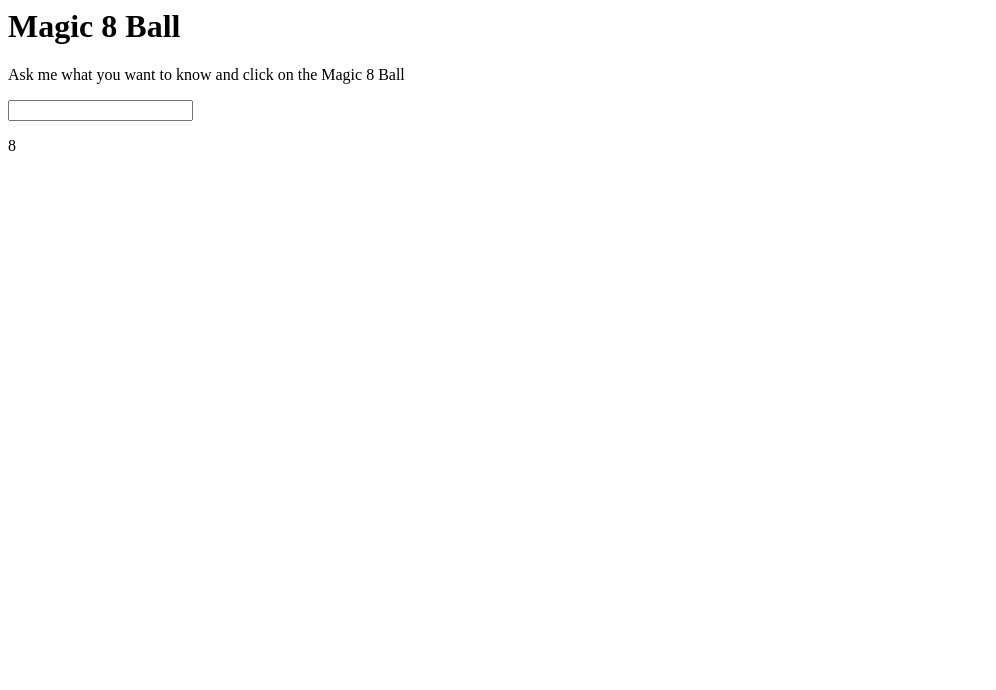
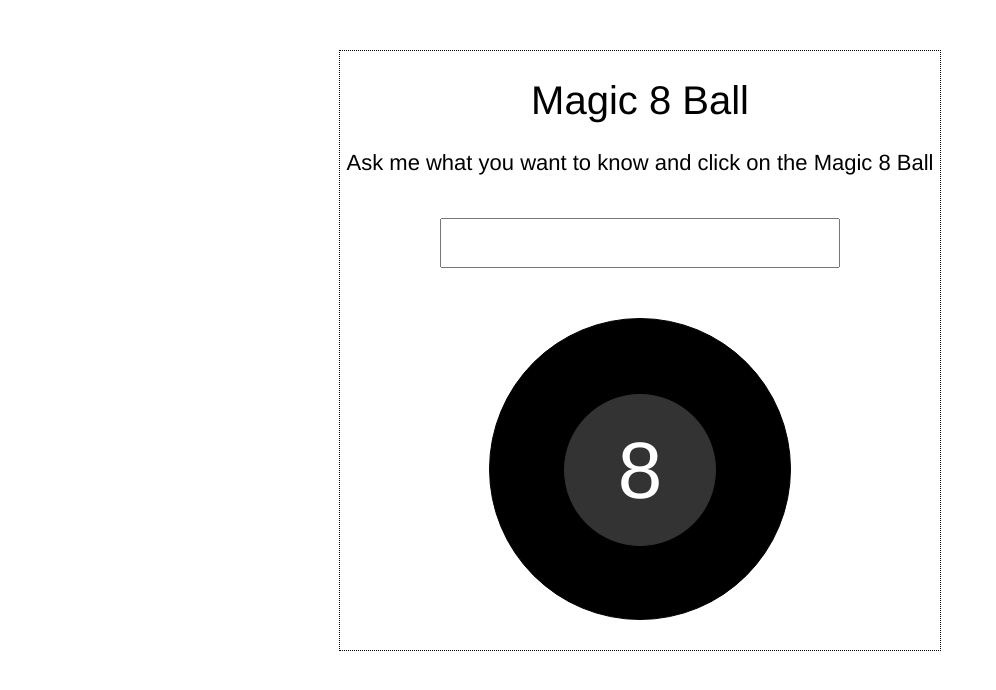
Before and after one commit to chrispy623/magic8ball, a plain HTML site: page index.html in a window 1280 px wide. Shown: the whole page, without its empty margins (0-996 px from the left). Drawn offline with Linux system fonts and the light colour scheme.

Commit message:
Update index.html

```diff
--- a/index.html
+++ b/index.html
@@ -1,4 +1,5 @@
 <head>
+    <link type="text/css" rel="stylesheet" href="style.css">
     <title>Magic 8 Ball</title>
   </head>
 
@@ -14,4 +15,5 @@
         </div>
       </div>
     </div>
+      <script src="script.js">
   </body>
```
